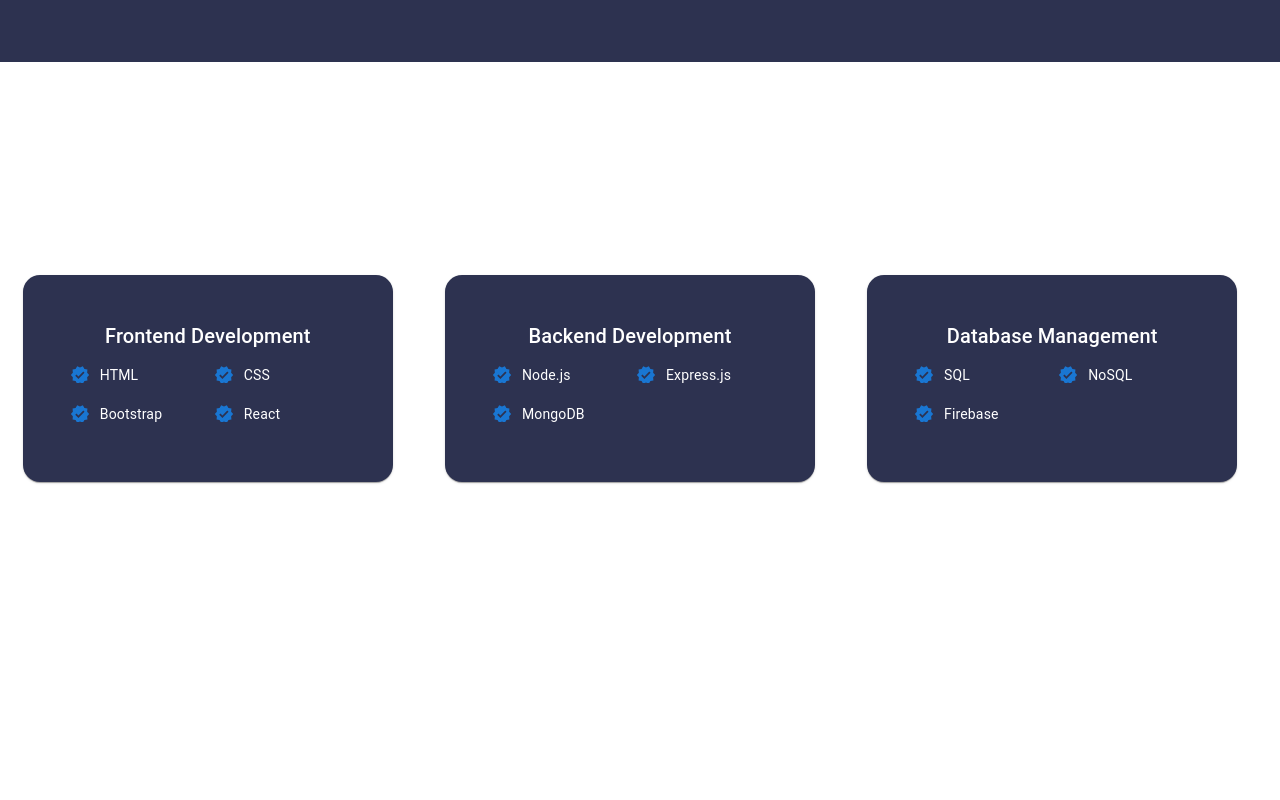
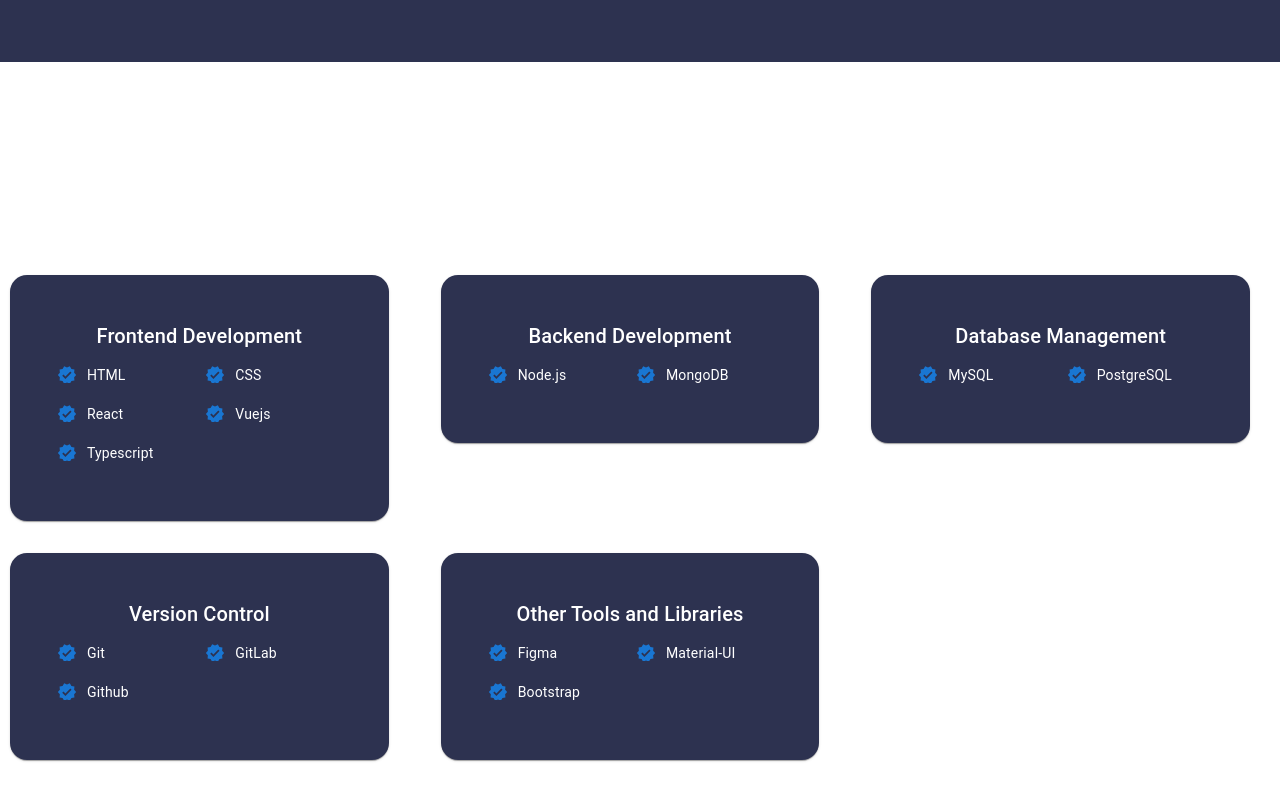
Before and after one commit to RevaEnad/my-portfolio, a React (Vite) app: page / in a window 1280 px wide. Shown: the part 1538-2338 px from the top of the page. Built offline with nearby package versions, Linux system fonts and the light colour scheme; a web font is replaced by a local one.

Commit message:
added skills

```diff
--- a/src/components/Skill/Skill.tsx
+++ b/src/components/Skill/Skill.tsx
@@ -39,17 +39,6 @@ function Skill() {
                           <Typography variant="body2" color="white">CSS</Typography>
                         </Grid>
                       </Grid>
-                      {/* Third Group */}
-                      <Grid container item spacing={1} xs={6} alignItems="center">
-                        <Grid item>
-                          <Icon color="primary">
-                            <Verified fontSize="small" />
-                          </Icon>
-                        </Grid>
-                        <Grid item>
-                          <Typography variant="body2" color="white">Bootstrap</Typography>
-                        </Grid>
-                      </Grid>
                       {/* Fourth Group */}
                       <Grid container item spacing={1} xs={6} alignItems="center">
                         <Grid item>
@@ -59,6 +48,28 @@ function Skill() {
                         </Grid>
                         <Grid item>
                           <Typography variant="body2" color="white">React</Typography>
+                        </Grid>
+                      </Grid>
+                      {/* Fift Group */}
+                      <Grid container item spacing={1} xs={6} alignItems="center">
+                        <Grid item>
+                          <Icon color="primary">
+                            <Verified fontSize="small" />
+                          </Icon>
+                        </Grid>
+                        <Grid item>
+                          <Typography variant="body2" color="white">Vuejs</Typography>
+                        </Grid>
+                      </Grid>
+                      {/* Sixth Group */}
+                      <Grid container item spacing={1} xs={6} alignItems="center">
+                        <Grid item>
+                          <Icon color="primary">
+                            <Verified fontSize="small" />
+                          </Icon>
+                        </Grid>
+                        <Grid item>
+                          <Typography variant="body2" color="white">Typescript</Typography>
                         </Grid>
                       </Grid>
                     </Grid>
@@ -83,18 +94,7 @@ function Skill() {
                           <Typography variant="body2" color="white">Node.js</Typography>
                         </Grid>
                       </Grid>
-                      {/* Second Group */}
-                      <Grid container item spacing={1} xs={6} alignItems="center">
-                        <Grid item>
-                          <Icon color="primary">
-                            <Verified fontSize="small" />
-                          </Icon>
-                        </Grid>
-                        <Grid item>
-                          <Typography variant="body2" color="white">Express.js</Typography>
-                        </Grid>
-                      </Grid>
-                      {/* Third Group */}
+                      {/* 2nd Group */}
                       <Grid container item spacing={1} xs={6} alignItems="center">
                         <Grid item>
                           <Icon color="primary">
@@ -124,7 +124,7 @@ function Skill() {
                           </Icon>
                         </Grid>
                         <Grid item>
-                          <Typography variant="body2" color="white">SQL</Typography>
+                          <Typography variant="body2" color="white">MySQL</Typography>
                         </Grid>
                       </Grid>
                       {/* Second Group */}
@@ -135,7 +135,40 @@ function Skill() {
                           </Icon>
                         </Grid>
                         <Grid item>
-                          <Typography variant="body2" color="white">NoSQL</Typography>
+                          <Typography variant="body2" color="white">PostgreSQL</Typography>
+                        </Grid>
+                      </Grid>
+                    </Grid>
+                  </CardContent>
+                </Card>
+              </Grid>
+              <Grid item xs={12} sm={6} md={4}>
+                <Card className='resume-container' >
+                  <CardContent>
+                    <Typography gutterBottom variant='h6' component='h2' align='center'>
+                      Version Control
+                    </Typography>
+                    <Grid container spacing={1} alignItems="center" justifyContent="space-between">
+                      {/* First Group */}
+                      <Grid container item spacing={1} xs={6} alignItems="center">
+                        <Grid item>
+                          <Icon color="primary">
+                            <Verified fontSize="small" />
+                          </Icon>
+                        </Grid>
+                        <Grid item>
+                          <Typography variant="body2" color="white">Git</Typography>
+                        </Grid>
+                      </Grid>
+                      {/* Second Group */}
+                      <Grid container item spacing={1} xs={6} alignItems="center">
+                        <Grid item>
+                          <Icon color="primary">
+                            <Verified fontSize="small" />
+                          </Icon>
+                        </Grid>
+                        <Grid item>
+                          <Typography variant="body2" color="white">GitLab</Typography>
                         </Grid>
                       </Grid>
                       {/* Third Group */}
@@ -146,7 +179,51 @@ function Skill() {
                           </Icon>
                         </Grid>
                         <Grid item>
-                          <Typography variant="body2" color="white">Firebase</Typography>
+                          <Typography variant="body2" color="white">Github</Typography>
+                        </Grid>
+                      </Grid>
+                    </Grid>
+                  </CardContent>
+                </Card>
+              </Grid>
+              <Grid item xs={12} sm={6} md={4}>
+                <Card className='resume-container' >
+                  <CardContent>
+                    <Typography gutterBottom variant='h6' component='h2' align='center'>
+                      Other Tools and Libraries
+                    </Typography>
+                    <Grid container spacing={1} alignItems="center" justifyContent="space-between">
+                      {/* First Group */}
+                      <Grid container item spacing={1} xs={6} alignItems="center">
+                        <Grid item>
+                          <Icon color="primary">
+                            <Verified fontSize="small" />
+                          </Icon>
+                        </Grid>
+                        <Grid item>
+                          <Typography variant="body2" color="white">Figma</Typography>
+                        </Grid>
+                      </Grid>
+                      {/* Second Group */}
+                      <Grid container item spacing={1} xs={6} alignItems="center">
+                        <Grid item>
+                          <Icon color="primary">
+                            <Verified fontSize="small" />
+                          </Icon>
+                        </Grid>
+                        <Grid item>
+                          <Typography variant="body2" color="white">Material-UI</Typography>
+                        </Grid>
+                      </Grid>
+                      {/* Third Group */}
+                      <Grid container item spacing={1} xs={6} alignItems="center">
+                        <Grid item>
+                          <Icon color="primary">
+                            <Verified fontSize="small" />
+                          </Icon>
+                        </Grid>
+                        <Grid item>
+                          <Typography variant="body2" color="white">Bootstrap</Typography>
                         </Grid>
                       </Grid>
                     </Grid>
```
Also changed, not shown: src/components/Particle/Particle.tsx (+1 -7 lines).
